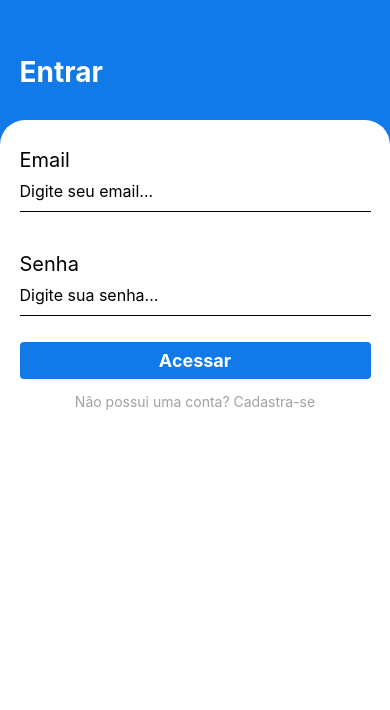
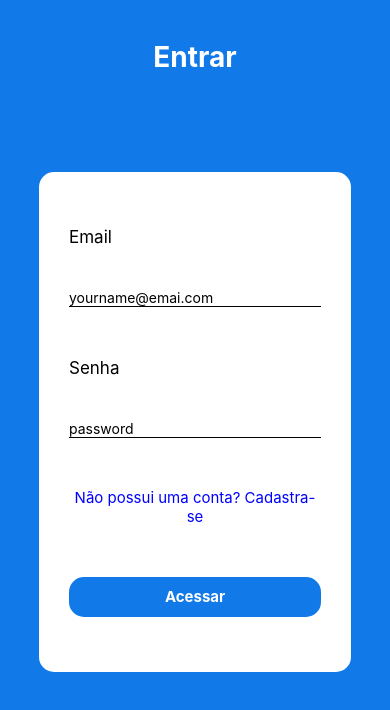
Before and after one commit to 689241bruno/App-React-Native, a React Native app: screen /Signin in a window 390 px wide. Shown: the top 710 px of the page. Built offline with nearby package versions, Linux system fonts and the light colour scheme.

Commit message:
tela entrar com estilo diferente

```diff
--- a/src/pages/Singin/index.js
+++ b/src/pages/Singin/index.js
@@ -1,29 +1,45 @@
-import React from 'react';
-import {View, Text, StyleSheet, TextInput, TouchableOpacity} from 'react-native';
+import React from "react";
+import {
+  View,
+  Text,
+  StyleSheet,
+  TextInput,
+  TouchableOpacity,
+} from "react-native";
 
-import * as Animatable from 'react-native-animatable';
+import * as Animatable from "react-native-animatable";
+import { useNavigation } from "@react-navigation/native";
 
-export default function Signin(){
-    return(
+export default function Signin() {
+  const navigation = useNavigation();
+  return (
     <View style={styles.container}>
-            <Animatable.View animation={"fadeInLeft"} delay={500} style={styles.containerHeader}>
-                <Text style={styles.message}>Entrar</Text>
+      <Animatable.View animation={"fadeInUp"} delay={100} style={styles.header}>
+        <Text style={styles.header}>Entrar</Text>
       </Animatable.View>
 
-            <Animatable.View animation={"fadeInUp"} style={styles.containerForm}>
+      <Animatable.View
+        style={styles.containerForm}
+        animation={"fadeInUp"}
+        delay={300}
+      >
+        <View style={styles.containerInput}>
           <Text style={styles.title}>Email</Text>
-                <TextInput style={styles.input} placeholder='Digite seu email...'/>
+          <TextInput style={styles.input} placeholder="yourname@emai.com" />
+        </View>
+
+        <View style={styles.containerInput}>
           <Text style={styles.title}>Senha</Text>
-                <TextInput style={styles.input} placeholder='Digite sua senha...'/>
+          <TextInput style={styles.input} placeholder="password" />
+        </View>
 
-                <TouchableOpacity style={styles.button}>
-                    <Text style={styles.buttonText}>Acessar</Text>
+        <TouchableOpacity onPress={() => navigation.navigate("Welcome")}>
+          <Text style={styles.link}>Não possui uma conta? Cadastra-se</Text>
         </TouchableOpacity>
 
-                <TouchableOpacity style={styles.buttonRegister}>
-                    <Text style={styles.register}>Não possui uma conta? Cadastra-se</Text>
+        <TouchableOpacity style={styles.btnAcessar}>
+          <Text style={styles.btnTextAcessar}>Acessar</Text>
         </TouchableOpacity>
-
       </Animatable.View>
     </View>
   );
@@ -32,56 +48,60 @@ export default function Signin(){
 const styles = StyleSheet.create({
   container: {
     flex: 1,
-        backgroundColor: '#1179E8',
+    backgroundColor: "#1179E8",
+    alignItems: "center",
+    justifyContent: "center",
   },
-    containerHeader: {
-        marginTop: '14%',
-        marginBottom: '8%',
-        paddingStart: '5%',
+
+  header: {
+    position: "absolute",
+    top: 20,
+    alignSelf: "center",
+    fontSize: 28,
+    color: "white",
+    fontWeight: "bold",
   },
-    message: {
-        fontSize: 28,
-        fontWeight: 'bold',
-        color: '#FFF',
+
+  containerForm: {
+    backgroundColor: "white",
+    width: "80%",
+    height: 500,
+    padding: 30,
+    borderRadius: 15,
+    elevation: 5,
+    justifyContent: "space-around",
   },
-    containerForm: {
-        backgroundColor: '#FFF',
-        flex: 1,
-        borderTopLeftRadius: 25,
-        borderTopRightRadius: 25,
-        paddingStart: '5%',
-        paddingEnd: '5%',
+
+  containerInput: {
+    justifyContent: "space-between",
+    height: 80,
   },
+
   title: {
-        fontSize: 20,
-        marginTop: 28,
+    fontSize: 17,
   },
+
   input: {
     borderBottomWidth: 1,
+  },
+
+  btnAcessar: {
+    backgroundColor: "#1179E8",
     height: 40,
-        marginBottom: 12,
-        fontSize: 16,
+    borderRadius: 15,
+    alignItems: "center",
+    justifyContent: "center",
   },
-    button: {
-        backgroundColor: '#1179E8',
-        width: '100%',
-        borderRadius: 4,
-        paddingVertical: 8,
-        marginTop: 14,
-        justifyContent: 'center',
-        alignItems: 'center',
 
+  btnTextAcessar: {
+    color: "white",
+    fontSize: 15,
+    fontWeight: "bold",
   },
-    buttonText: {
-        fontSize: 18,
-        color: '#FFF',
-        fontWeight: 'bold',
+
+  link: {
+    fontSize: 15,
+    color: "blue",
+    textAlign: "center",
   },
-    buttonRegister: {
-        alignSelf: 'center',
-        marginTop: 14,
-    },
-    register: {
-        color: '#a1a1a1',
-    }
-})
+});
```
Lines whose indentation alone changed are shown as unchanged.
